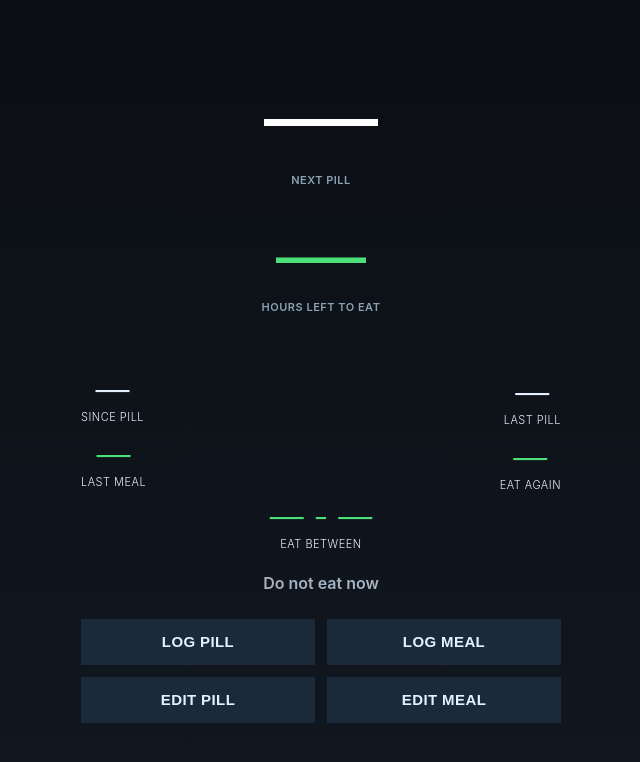
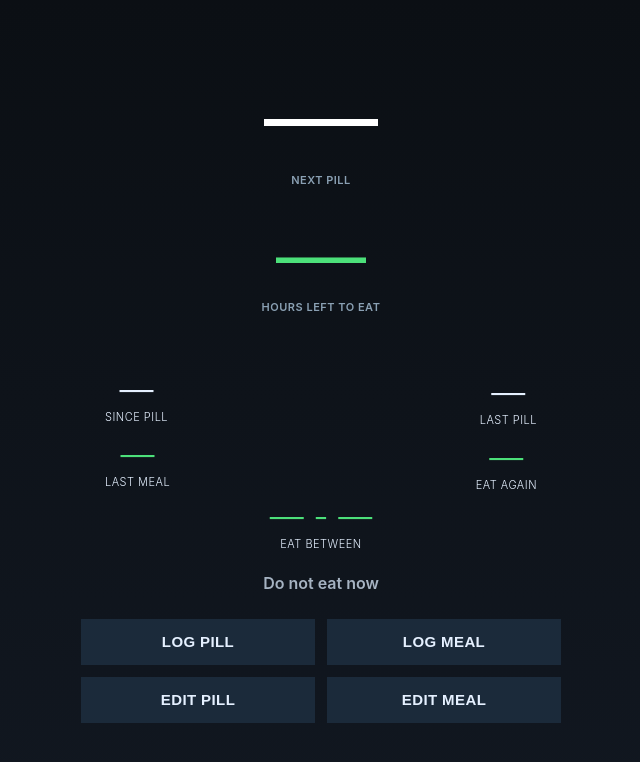
Before and after one commit to MrGreenJeans63/PillMan, a plain HTML site: page index.html in a window 1280 px wide. Shown: the whole page, without its empty margins (319-959 px from the left). Drawn offline with Linux system fonts and the light colour scheme.

Commit message:
Improve spacing for first and last child elements
Added margin to first and last child elements for better spacing.

```diff
--- a/index.html
+++ b/index.html
@@ -120,8 +120,14 @@
     width:100%;
   }
   .info .row .ipair{ display:flex; flex-direction:column; align-items:center; text-align:center; }
-  .info .row .ipair:first-child{ justify-self:start; }
-  .info .row .ipair:last-child{  justify-self:end;   }
+  .info .row .ipair:first-child {
+    justify-self: start;
+    margin-left: 24px;  /* pull away from left edge */
+  }
+  .info .row .ipair:last-child {
+    justify-self: end;
+    margin-right: 24px; /* pull away from right edge */
+  }
 
   .info #eat_again { color: #4ce07a; }
   .info #eat_again + .caps { color: var(--white); }
```
